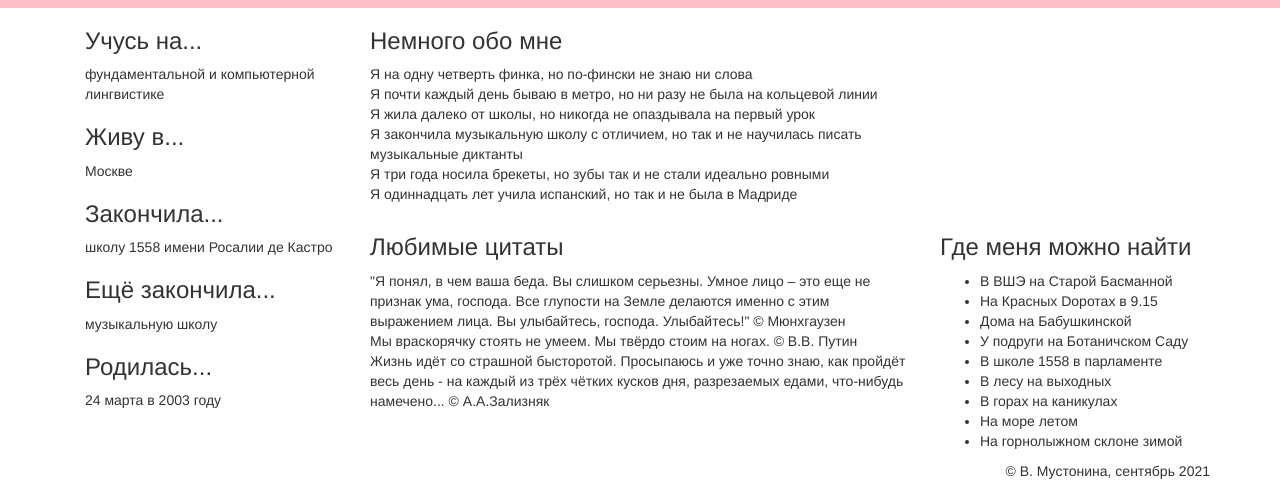
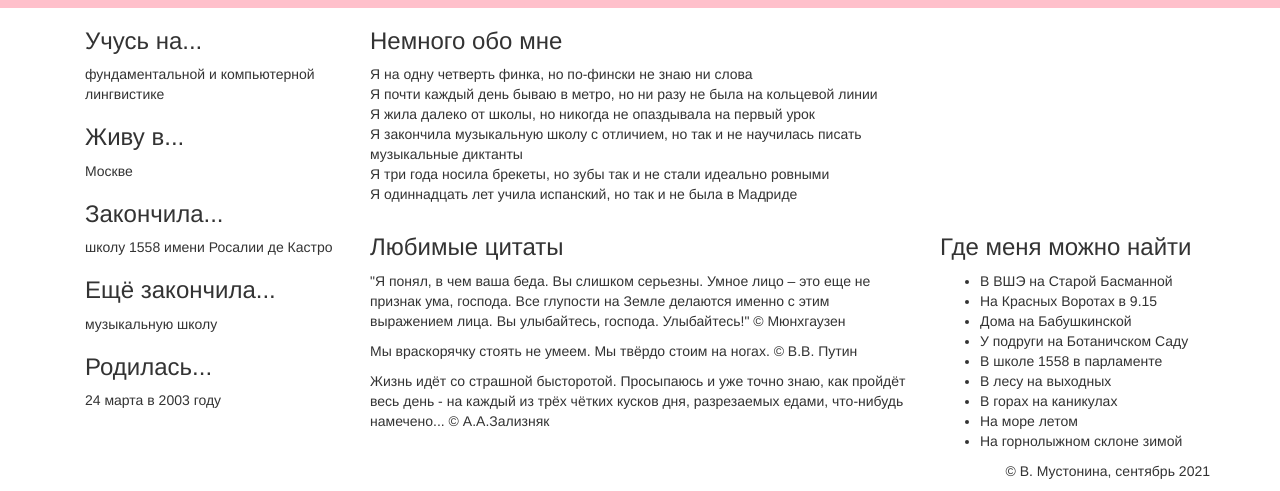
Before and after one commit to MustoninaV/lingdata, a plain HTML site: page index.html in a window 1280 px wide. Shown: the part 607-1098 px from the top of the page. Drawn offline with nearby package versions, Linux system fonts and the light colour scheme.

Commit message:
Update index.html

```diff
--- a/index.html
+++ b/index.html
@@ -97,9 +97,9 @@
 				<div class="col-md-6">
 					<article>
 						<h3>Любимые цитаты</h2>
-						<p>"Я понял, в чем ваша беда. Вы слишком серьезны. Умное лицо – это еще не признак ума, господа. Все глупости на Земле делаются именно с этим выражением лица. Вы улыбайтесь, господа. Улыбайтесь!" © Мюнхгаузен <br>
-						Мы враскорячку стоять не умеем. Мы твёрдо стоим на ногах. © В.В. Путин <br>
-						Жизнь идёт со страшной бысторотой. Просыпаюсь и уже точно знаю, как пройдёт весь день - на каждый из трёх чётких кусков дня, разрезаемых едами, что-нибудь намечено... © А.А.Зализняк </p>
+						<p>"Я понял, в чем ваша беда. Вы слишком серьезны. Умное лицо – это еще не признак ума, господа. Все глупости на Земле делаются именно с этим выражением лица. Вы улыбайтесь, господа. Улыбайтесь!" © Мюнхгаузен </p>
+						<p>Мы враскорячку стоять не умеем. Мы твёрдо стоим на ногах. © В.В. Путин </p>
+						<p>Жизнь идёт со страшной бысторотой. Просыпаюсь и уже точно знаю, как пройдёт весь день - на каждый из трёх чётких кусков дня, разрезаемых едами, что-нибудь намечено... © А.А.Зализняк </p>
 					</article>
 				</div>
 
@@ -109,7 +109,7 @@
 
 					<ul>
 						<li>В ВШЭ на Старой Басманной </li>
-						<li>На Красных Dоротах в 9.15</li>
+						<li>На Красных Воротах в 9.15</li>
 						<li>Дома на Бабушкинской</li>
 						<li>У подруги на Ботаничском Саду</li>
 						<li>В школе 1558 в парламенте</li>
```
